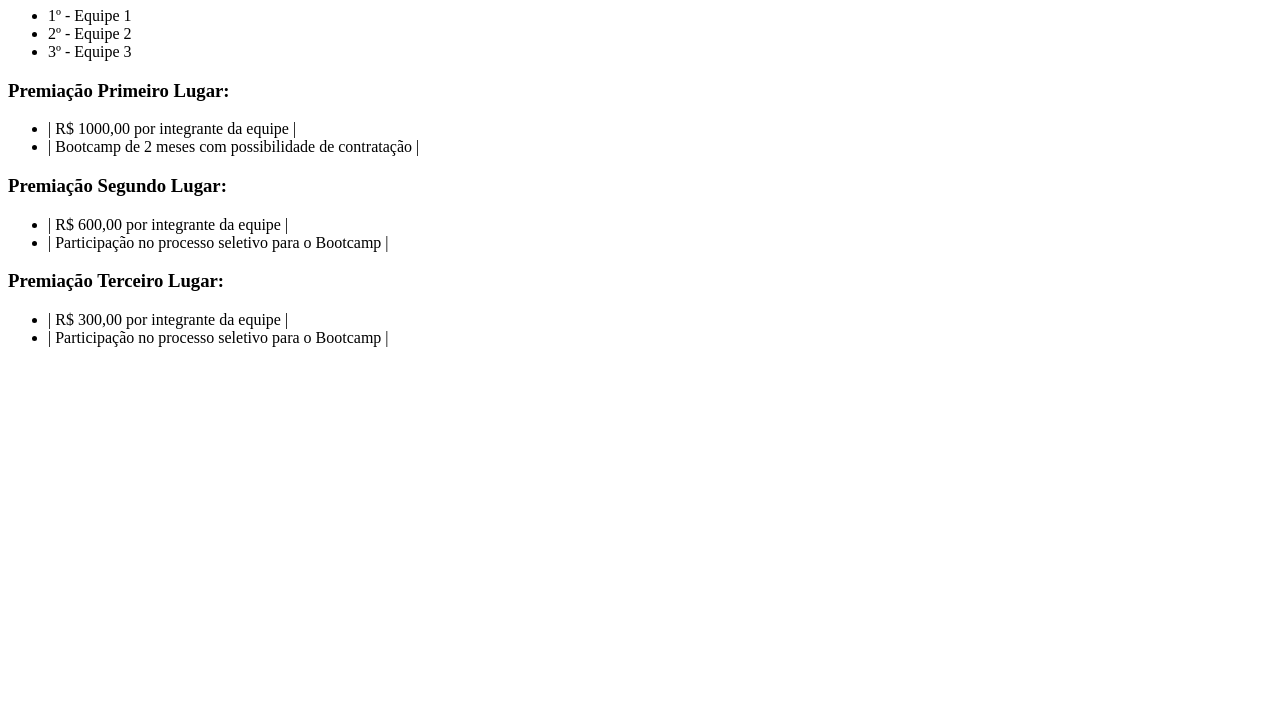
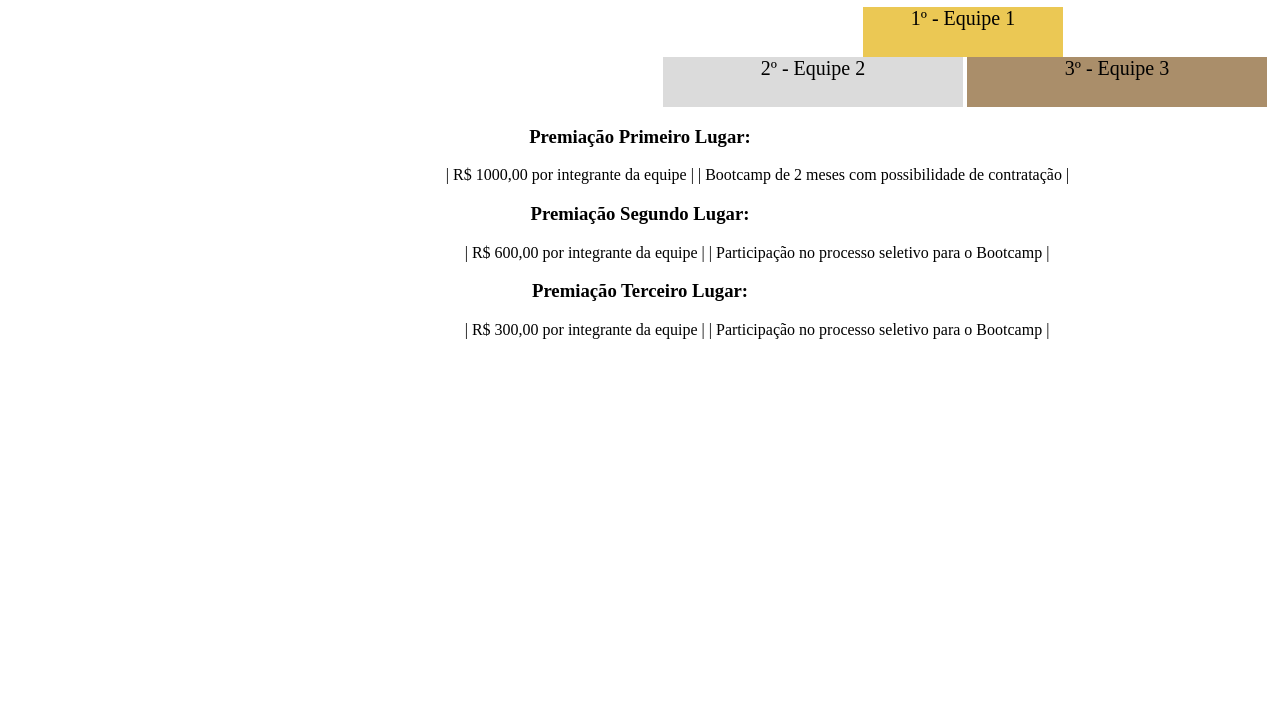
Before and after one commit to edvansabino/trybe-exercicios, a plain HTML site: page fundamentos/bloco-3-introducao-a-html-e-css/dia-4-html-css-semantica-em-html/fixdia4.html in a window 1280 px wide. Shown: the part 73-800 px from the top of the page. Drawn offline with Linux system fonts and the light colour scheme.

Commit message:
Exercicio-1 fixação final

```diff
--- a/fundamentos/bloco-3-introducao-a-html-e-css/dia-4-html-css-semantica-em-html/fixdia4.html
+++ b/fundamentos/bloco-3-introducao-a-html-e-css/dia-4-html-css-semantica-em-html/fixdia4.html
@@ -5,6 +5,8 @@
     <meta http-equiv="X-UA-Compatible" content="IE=edge">
     <meta name="viewport" content="width=device-width, initial-scale=1.0">
     <title>Ranking</title>
+    <link rel="stylesheet" href="style.css">
+
 
 </head>
 <body>
@@ -30,14 +32,14 @@
 
         <h3>Premiação Segundo Lugar:</h3>
 
-        <ul>
+        <ul class="lista-2">
             <li>| R$ 600,00 por integrante da equipe |</li>
             <li>| Participação no processo seletivo para o Bootcamp |</li>
         </ul>
 
         <h3>Premiação Terceiro Lugar:</h3>
 
-        <ul>
+        <ul class="lista-3">
             <li>| R$ 300,00 por integrante da equipe |</li>
             <li>| Participação no processo seletivo para o Bootcamp |</li>
         </ul>
--- a/fundamentos/bloco-3-introducao-a-html-e-css/dia-4-html-css-semantica-em-html/style.css
+++ b/fundamentos/bloco-3-introducao-a-html-e-css/dia-4-html-css-semantica-em-html/style.css
@@ -1,6 +1,25 @@
    h1 {
     text-align: center;
   }
+
+  h3 {
+    text-align: center;
+  }
+
+  li {
+    list-style: none;
+    margin-left: 32.5%;
+    margin-right: -32.5%;
+    display: inline-block;
+   }
+
+   .lista-2 {
+    margin-left: 28px;
+   }
+
+   .lista-3 {
+    margin-left: 28px;
+   }
 
   .first {
     background-color: rgb(235, 200, 84);
@@ -8,6 +27,8 @@
     height: 50px;
     text-align: center;
     width: 200px;
+    display: block;
+    margin-left: 815px;
   }
 
   .second {
@@ -16,6 +37,9 @@
     height: 50px;
     text-align: center;
     width: 300px;
+    display: inline-block;
+    margin-left: 615px;
+    margin-right: auto;
   }
 
   .third {
@@ -24,4 +48,7 @@
     height: 50px;
     text-align: center;
     width: 300px;
+    display: inline-block;
+    margin-left: auto;
+    margin-right: 300;
   }
```
